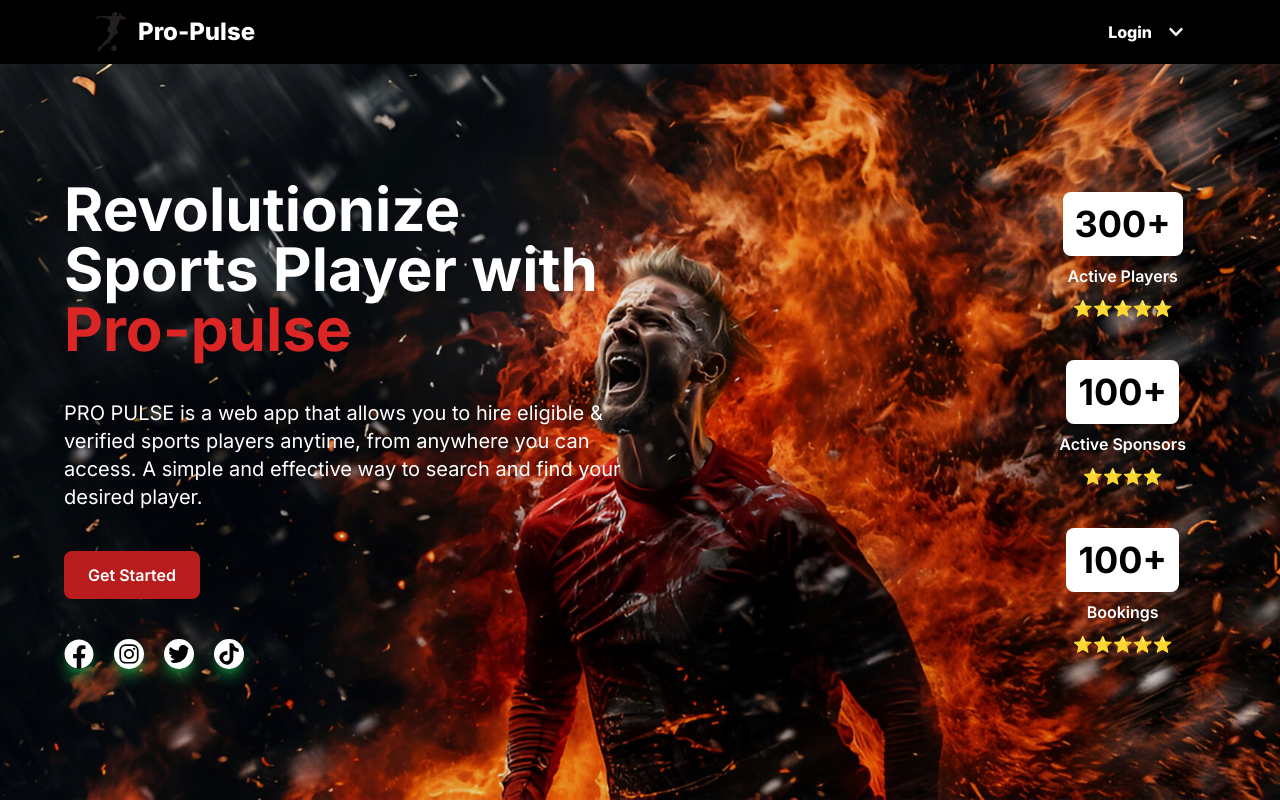
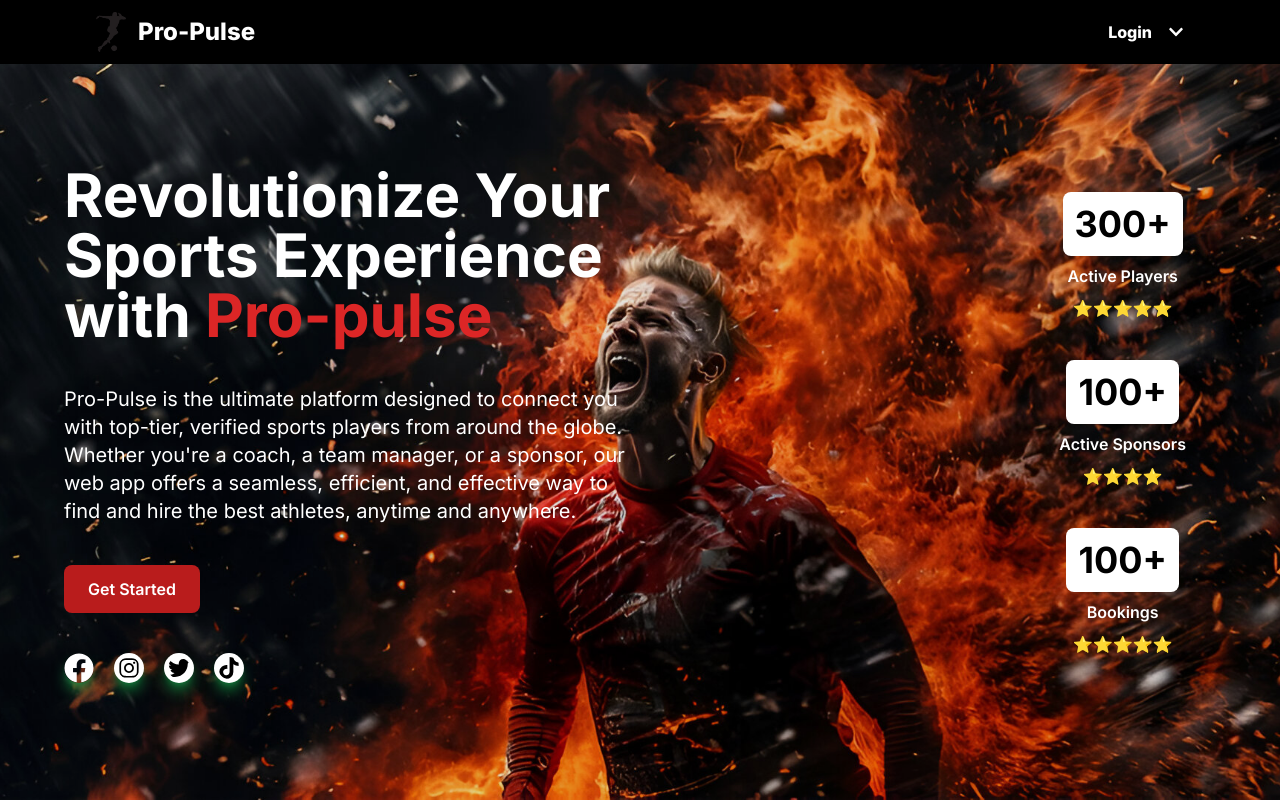
Before and after one commit to jamesjoy-2k24/Pro-Pulse-Next-js, a Next.js app: page / in a window 1280 px wide. Built offline with nearby package versions, Linux system fonts and the light colour scheme.

Commit message:
small update

```diff
--- a/components/HeroSection.tsx
+++ b/components/HeroSection.tsx
@@ -26,7 +26,7 @@ const HeroSection = () => {
                   transition={{ duration: 1, delay: 0.5 }}
                   className="text-3xl sm:text-4xl md:text-5xl text-center lg:text-left lg:text-6xl text-white font-bold leading-tight md:leading-normal"
                 >
-                  Revolutionize Sports Player with{' '}
+                  Revolutionize Your Sports Experience with{' '}
                   <span className="text-red-600 font-bold">Pro-pulse</span>
                 </motion.h1>
                 <motion.p
@@ -35,10 +35,11 @@ const HeroSection = () => {
                   transition={{ duration: 1, delay: 1 }}
                   className="text-white mt-6 md:mt-8 lg:mt-10 text-sm md:text-xl text-center lg:text-left"
                 >
-                  PRO PULSE is a web app that allows you to hire eligible &
-                  verified sports players anytime, from anywhere you can access.
-                  A simple and effective way to search and find your desired
-                  player.
+                  Pro-Pulse is the ultimate platform designed to connect you
+                  with top-tier, verified sports players from around the globe.
+                  Whether you&apos;re a coach, a team manager, or a sponsor, our
+                  web app offers a seamless, efficient, and effective way to
+                  find and hire the best athletes, anytime and anywhere.
                 </motion.p>
                 <Link href={''}>
                   <motion.button
```
